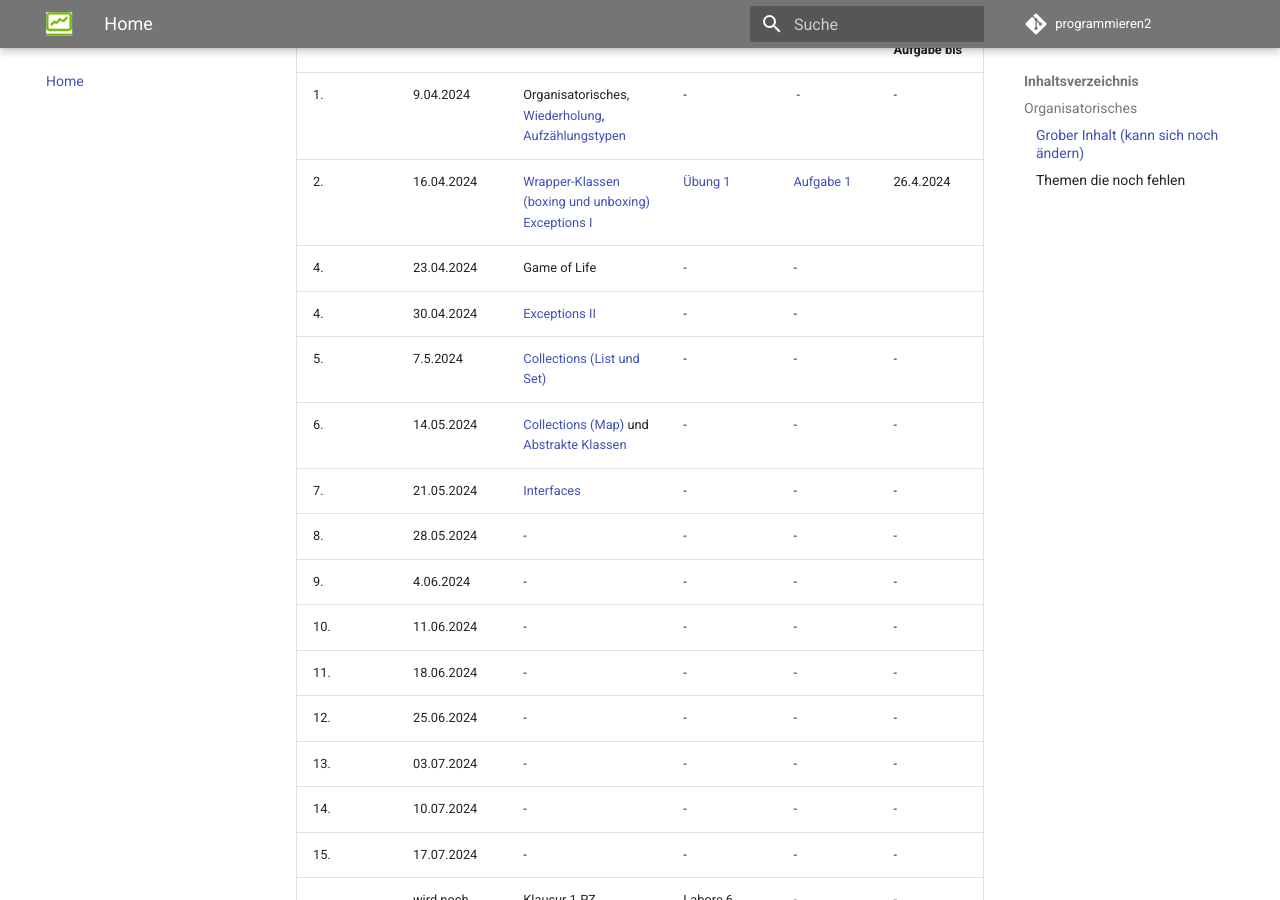
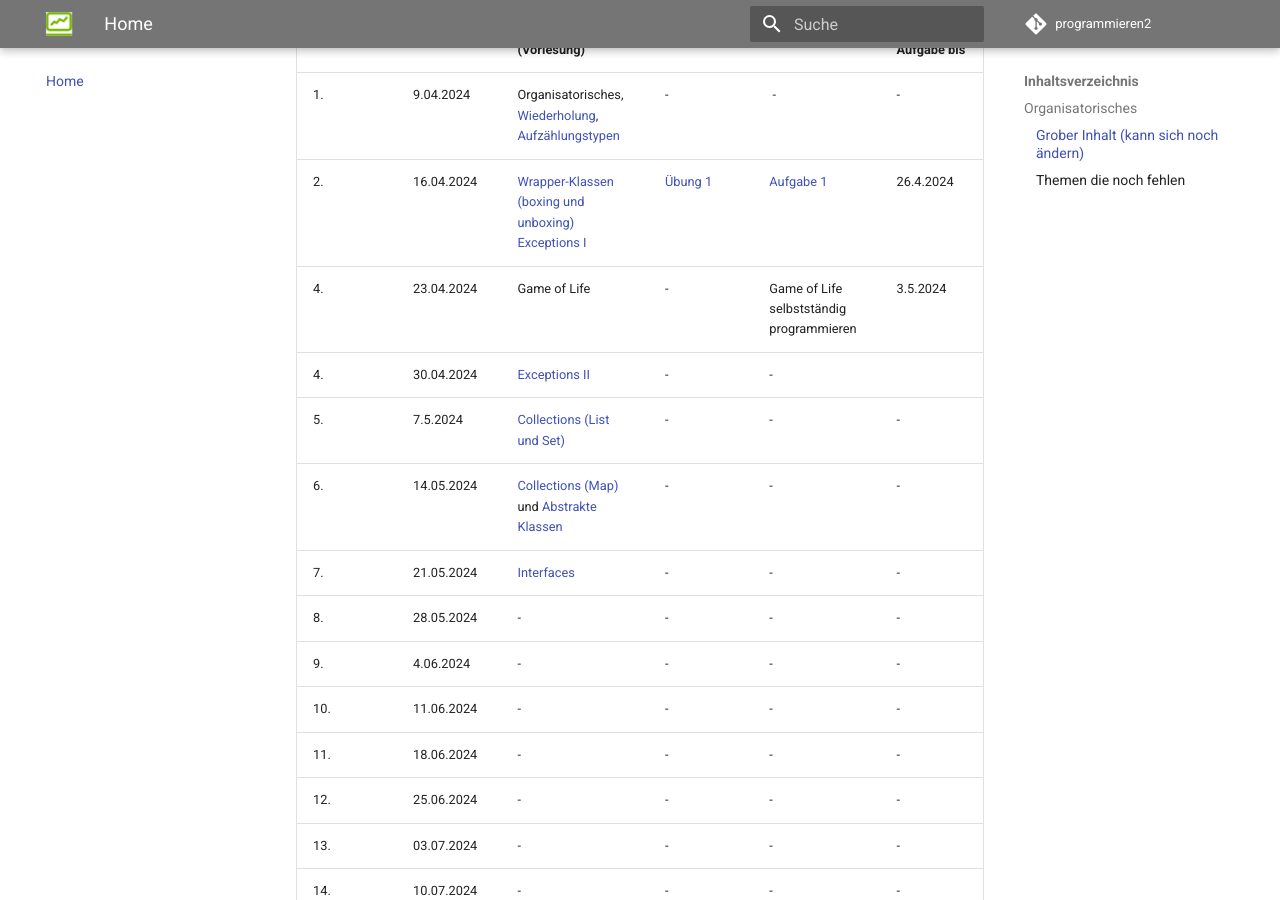
Before and after one commit to vrpntngr/programmieren2, an MkDocs documentation site: the page built from docs/index.md, in a window 1280 px wide and 900 px high, scrolled down 2601 px. Built offline with MkDocs 1.6.1 and Material for MkDocs 9.7.7, drawn with Linux system fonts in a browser that asks for light colours; comment, search, counter and statistics services are not loaded.

Commit message:
add abgabetermin

```diff
--- a/docs/index.md
+++ b/docs/index.md
@@ -43,7 +43,7 @@ Nachfolgend der vorläufige Wochenplan (wird angepasst).
 |-----|---------------------------|------------------------------------------------------------------------------------------------------------------|------------------------------------------------------------|------------------------------------------------|--------------------|
 | 1.  | 9.04.2024                 | Organisatorisches, [Wiederholung](wiederholung.md#datentypen), [Aufzählungstypen](enum.md#aufzahlungstypen-enum) | -                                                          |  -                                             | -                  |
 | 2.  | 16.04.2024                | [Wrapper-Klassen (boxing und unboxing)](wrapper.md#wrapper-klassen)<br/>[Exceptions I](exceptions.md#exceptions) | [Übung 1](uebungen.md#ubung-1-wiederholung-und-codereview) | [Aufgabe 1](aufgaben.md#aufgabe-1-wurfelspiel) | 26.4.2024          |
-| 4.  | 23.04.2024                | Game of Life                                                                                                     | -                                                          | -                                              |                    |
+| 4.  | 23.04.2024                | Game of Life                                                                                                     | -                                                          | Game of Life selbstständig programmieren       | 3.5.2024           |
 | 4.  | 30.04.2024                | [Exceptions II](exceptions.md#die-vererbungshierarchie-der-klasse-exception)                                     | -                                                          | -                                              |                    |
 | 5.  | 7.5.2024                  | [Collections (List und Set)](collections.md#collections)                                                         | -                                                          | -                                              | -                  |
 | 6.  | 14.05.2024                | [Collections (Map)](maps.md#maps) und [Abstrakte Klassen](abstrakt.md#abstrakte-klassen)                         | -                                                          | -                                              | -                  |
```
Also changed, not shown: site/index.html, site/search/search_index.json, 1 other file.
